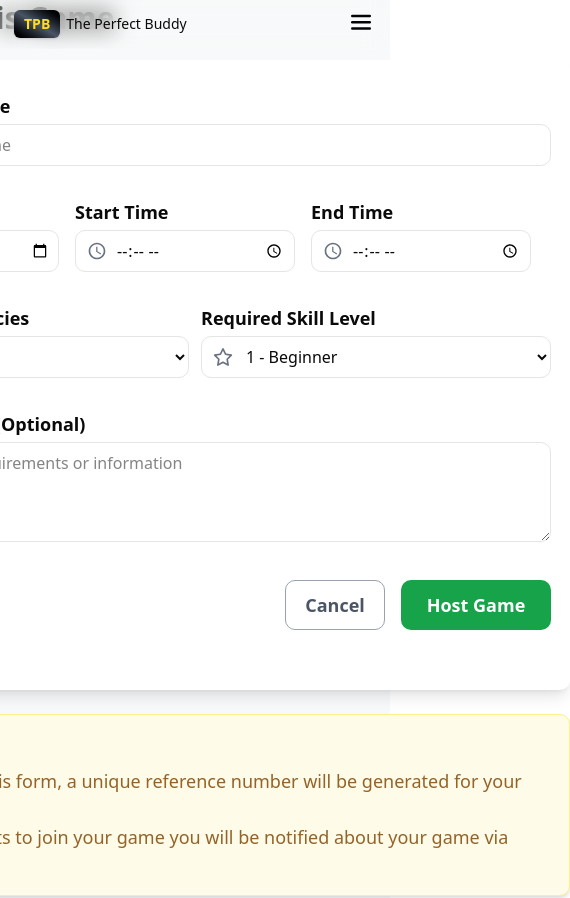
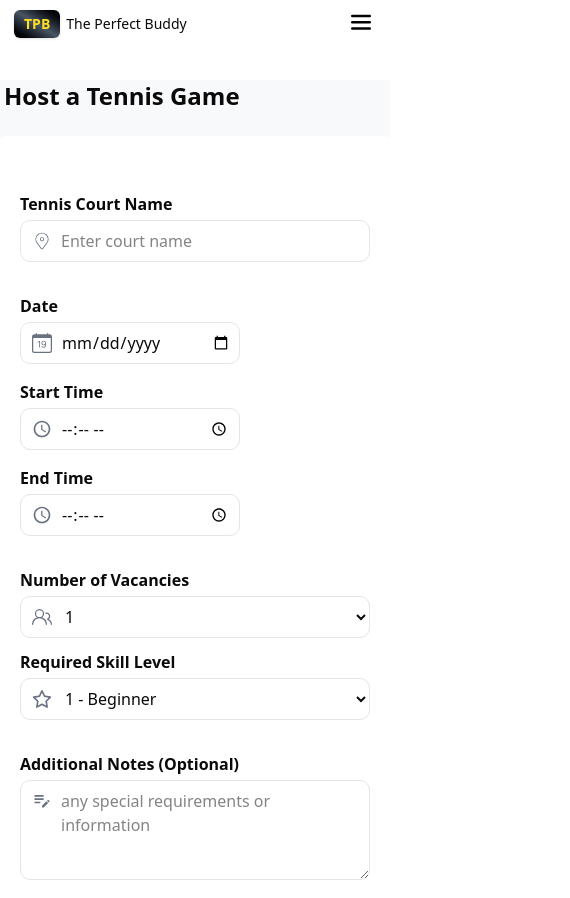
Before and after one commit to mayuraabhayasinghe/tpb-tennis-community, a React (Vite) app in the folder tpb-tennis-community/: page /hostGame in a window 390 px wide. Shown: the top 898 px of the page, 570 px wide, since content can reach past the window. Built offline with nearby package versions, Linux system fonts and the light colour scheme; no server answers.

Commit message:
make the host a game and games pages mobile responsive and minor bug fix

```diff
--- a/tpb-tennis-community/src/context/AuthContext.jsx
+++ b/tpb-tennis-community/src/context/AuthContext.jsx
@@ -46,19 +46,19 @@ export const AuthProvider = ({ children }) => {
   };
 
   // Sign in with Google
-  const signInWithGoogle = async () => {
-    const { data, error } = await supabase.auth.signInWithOAuth({
-      provider: "google",
-    });
+  // const signInWithGoogle = async () => {
+  //   const { data, error } = await supabase.auth.signInWithOAuth({
+  //     provider: "google",
+  //   });
 
-    if (error) {
-      console.error("Google login error:", error);
-      return { success: false, error: error.message };
-    }
+  //   if (error) {
+  //     console.error("Google login error:", error);
+  //     return { success: false, error: error.message };
+  //   }
 
-    // Supabase will handle redirect → your app’s redirect URL must be set in Dashboard
-    return { success: true, data };
-  };
+  //   // Supabase will handle redirect → your app’s redirect URL must be set in Dashboard
+  //   return { success: true, data };
+  // };
 
   //Sign out
   const signOut = async () => {
--- a/tpb-tennis-community/src/pages/HostAGame.jsx
+++ b/tpb-tennis-community/src/pages/HostAGame.jsx
@@ -10,15 +10,19 @@ import { GoPeople } from "react-icons/go";
 import { FaRegStar } from "react-icons/fa6";
 import { MdEditNote } from "react-icons/md";
 import { IoIosInformationCircleOutline } from "react-icons/io";
+import { UserAuth } from '../context/AuthContext.jsx';
 
 export default function HostAGame() {
+    const {session} = UserAuth();
+    const userId = session?.user?.id;
+
     const [formData, setFormData] =useState({
         court_name: "",
         game_date: "",
         game_start_time: "",
         game_end_time:"",
-        total_vacancies: "",
-        required_skill_level: "",
+        total_vacancies: 1,
+        required_skill_level: 1,
         notes: ""
     })
 
@@ -62,7 +66,9 @@ export default function HostAGame() {
             required_skill_level: formData.required_skill_level,
             notes: formData.notes,
             reference_number:reference_number,
-            status: 'Open'
+            status: 'Open',
+            host_user_id:userId
+
            }
         ])
 
@@ -81,17 +87,19 @@ export default function HostAGame() {
     }
 
   return (
-    <div className="flex flex-col">
-          <Navbar />
+    <>
+    <Navbar />
+    <div className="flex flex-col mt-20">
+
 
     <div className='bg-[#F8F9FA] w-full h-full min-h-screen flex justify-center items-center'>
         <div className="flex flex-col space-y-6">
-    <h1 className="text-3xl font-bold">Host a Tennis Game</h1>
+    <h1 className="text-2xl font-bold ml-2">Host a Tennis Game</h1>
 
-    <div className='bg-[#FFFFFF] w-[750px] h-[630px] flex flex-col items-center shadow-lg rounded-lg gap-2'>
-      <form onSubmit={handleSubmit} className='flex flex-col space-y-8'>
+    <div className='bg-[#FFFFFF] w-full max-w-[750px] min-h-[630px] flex flex-col items-center shadow-lg rounded-lg gap-2 p-6'>
+      <form onSubmit={handleSubmit} className='flex flex-col space-y-8 w-full'>
      <div className="flex flex-col">
-            <label htmlFor="court_name" className="text-lg mt-8 font-semibold">Tennis Court Name</label>
+            <label htmlFor="court_name" className="text-md mt-8 font-semibold">Tennis Court Name</label>
             <div className="relative w-full mt-1">
                 <CiLocationOn className="absolute left-3 top-1/2 transform -translate-y-1/2 text-gray-500 w-5 h-5 pointer-events-none" />
                 <input
@@ -106,9 +114,9 @@ export default function HostAGame() {
             </div>
             </div>
 
-    <div className='flex flex-row gap-4'>
-        <div className='flex flex-col'>
-            <label htmlFor="" className="text-lg font-semibold">Date</label>
+    <div className='flex flex-col md:flex-row gap-4 w-full'>
+        <div className='flex flex-col w-full md:w-1/3'>
+            <label htmlFor="" className="text-md font-semibold">Date</label>
             <div className='relative w-full mt-1'>
             <BsCalendarDate className="absolute left-3 top-1/2 transform -translate-y-1/2 text-gray-500 w-5 h-5 pointer-events-none" />
             <input type="date" name="game_date" value={formData.game_date}
@@ -116,16 +124,16 @@ export default function HostAGame() {
             </div>
         </div>
 
-      <div className='flex flex-col '>
-        <label htmlFor="startTime" className="text-lg font-semibold">Start Time</label>
+      <div className='flex flex-col w-full md:w-1/3 '>
+        <label htmlFor="startTime" className="text-md font-semibold">Start Time</label>
          <div className='relative w-full mt-1'>
             <MdAccessTime className="absolute left-3 top-1/2 transform -translate-y-1/2 text-gray-500 w-5 h-5 pointer-events-none"/>
         <input type="time" id="startTime" name="game_start_time" value={formData.game_start_time} className="pl-10 border rounded-lg p-2 w-[220px]" onChange={handleChange} required/>
         </div>
         </div>
 
-        <div className='flex flex-col '>
-        <label htmlfor="endTime" className="text-lg font-semibold">End Time</label>
+        <div className='flex flex-col w-full md:w-1/3 '>
+        <label htmlfor="endTime" className="text-md font-semibold">End Time</label>
         <div className='relative w-full mt-1'>
             <MdAccessTime className="absolute left-3 top-1/2 transform -translate-y-1/2 text-gray-500 w-5 h-5 pointer-events-none"/>
             <input type="time" id="endTime" name="game_end_time" value={formData.game_end_time} className="pl-10 border rounded-lg p-2 w-[220px]" onChange={handleChange} required/>
@@ -134,9 +142,9 @@ export default function HostAGame() {
     </div>
 
 
-    <div className='flex flex-row gap-3'>
-        <div className='flex flex-col'>
-            <label htmlfor="" className='text-lg font-semibold'>Number of Vacancies</label>
+    <div className='flex flex-col md:flex-row gap-3 w-full'>
+        <div className='flex flex-col w-full md:w-1/2'>
+            <label htmlfor="" className='text-md font-semibold'>Number of Vacancies</label>
             <div className='relative w-full mt-1'>
                 <GoPeople  className="absolute left-3 top-1/2 transform -translate-y-1/2 text-gray-500 w-5 h-5 pointer-events-none"/>
                 <select name="total_vacancies" id="" value={formData.total_vacancies} onChange={handleChange} className='pl-10 border rounded-lg p-2 w-[350px]'>
@@ -147,8 +155,8 @@ export default function HostAGame() {
             </div>
         </div>
 
-        <div className='flex flex-col'>
-            <label htmlFor="" className='text-lg font-semibold'>Required Skill Level</label>
+        <div className='flex flex-col w-full md:w-1/2'>
+            <label htmlFor="" className='text-md font-semibold'>Required Skill Level</label>
             <div className='relative w-full mt-1'>
                 <FaRegStar  className="absolute left-3 top-1/2 transform -translate-y-1/2 text-gray-500 w-5 h-5 pointer-events-none"/>
                 <select name="required_skill_level" id="" value={formData.required_skill_level} onChange={handleChange} className='pl-10 border rounded-lg p-2 w-[350px]'>
@@ -164,7 +172,7 @@ export default function HostAGame() {
 
     <div>
         <div className='flex flex-col'>
-            <label htmlFor="" className='text-lg font-semibold'>Additional Notes (Optional)</label>
+            <label htmlFor="" className='text-md font-semibold'>Additional Notes (Optional)</label>
             <div className='relative w-full mt-1'>
                 <MdEditNote  className="absolute left-3 top-[10px] text-gray-500 w-5 h-5 pointer-events-none"/>
                 <textarea name="notes" id="" value={formData.notes} onChange={handleChange} placeholder='any special requirements or information' className='pl-10 border rounded-lg p-2 w-full h-[100px]'></textarea>
@@ -172,14 +180,14 @@ export default function HostAGame() {
         </div>
   </div>
 
-  <div className='flex justify-end gap-4'>
-    <button type="button" className='w-[100px] h-[50px] border border-gray-400 text-gray-600 rounded-lg text-lg font-semibold cursor-pointer'  onClick={handlecancel}>Cancel</button>
-    <button type="submit" className=' flex items-center justify-center w-[150px] h-[50px] p-4 text-white rounded-lg bg-[#16A34A] text-lg font-semibold cursor-pointer'>Host Game</button>
+  <div className='flex flex-col md:flex-row justify-end gap-4 w-full'>
+    <button type="button" className='w-full md:w-[100px] h-[40px] border border-gray-400 text-gray-600 rounded-lg text-md font-semibold cursor-pointer'  onClick={handlecancel}>Cancel</button>
+    <button type="submit" className= 'w-full md:w-[150px] h-[40px] bg-green-500 text-white rounded-lg font-semibold cursor-pointer hover:bg-green-600 transition-colors duration-200'>Host Game</button>
   </div>
 
       </form>
       </div>
-      <div className='bg-[#FEFCE8] w-[750px] border border-[#FEF08A] p-4 shadow-md rounded-lg mb-6'>
+      <div className='bg-[#FEFCE8] w-full max-w-[750px] border border-[#FEF08A] p-4 shadow-md rounded-lg mx-auto mb-6'>
             <div className='flex items-center gap-2 mb-2'>
                 <IoIosInformationCircleOutline className='text-yellow-500 w-5 h-5' />
                 <p className='text-xl text-[#946329] font-bold'>Information</p>
@@ -194,5 +202,6 @@ export default function HostAGame() {
     </div>
     </div>
     </div>
+    </>
   )
 }
```
Also changed, not shown: tpb-tennis-community/src/pages/Games.jsx (+30 -17 lines).
